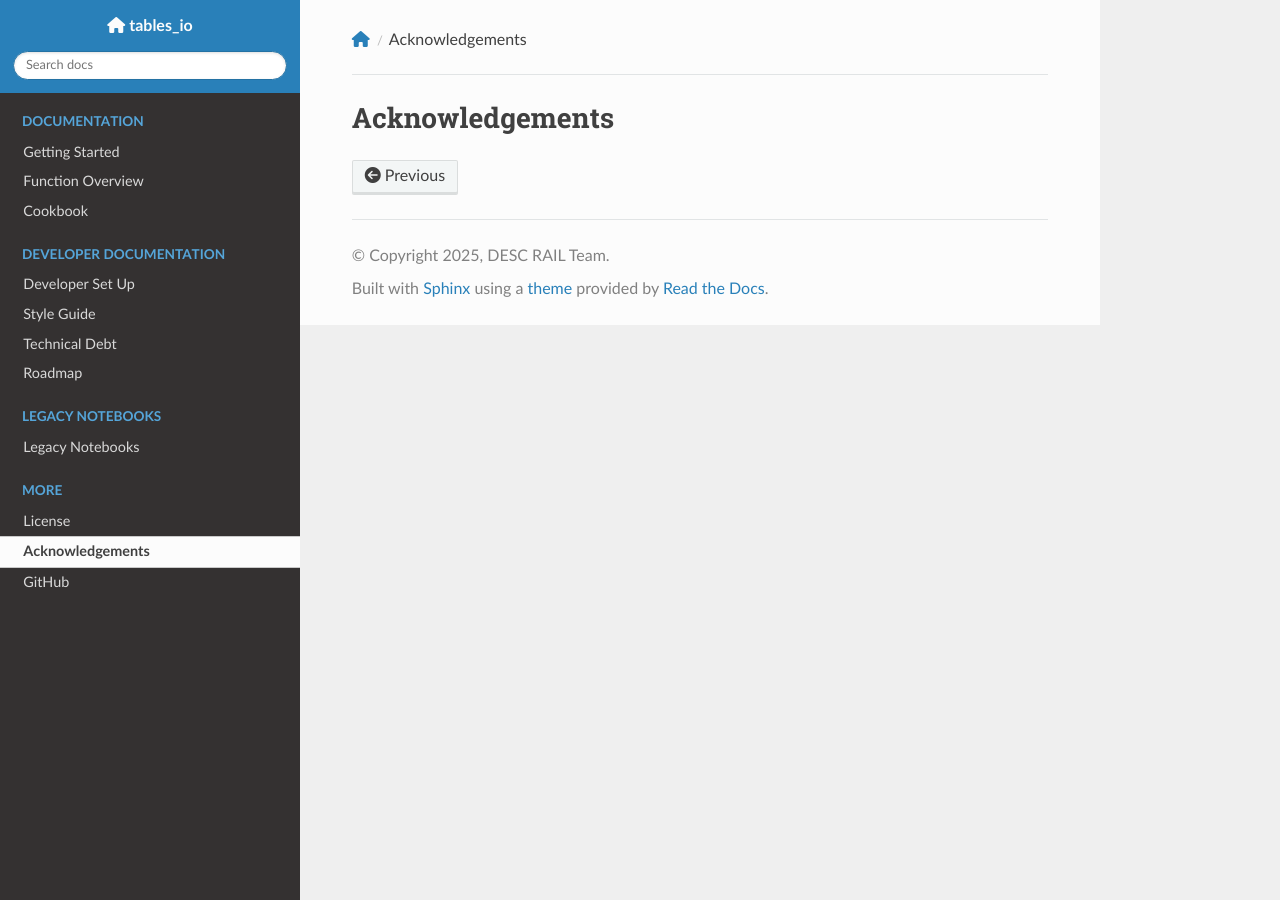
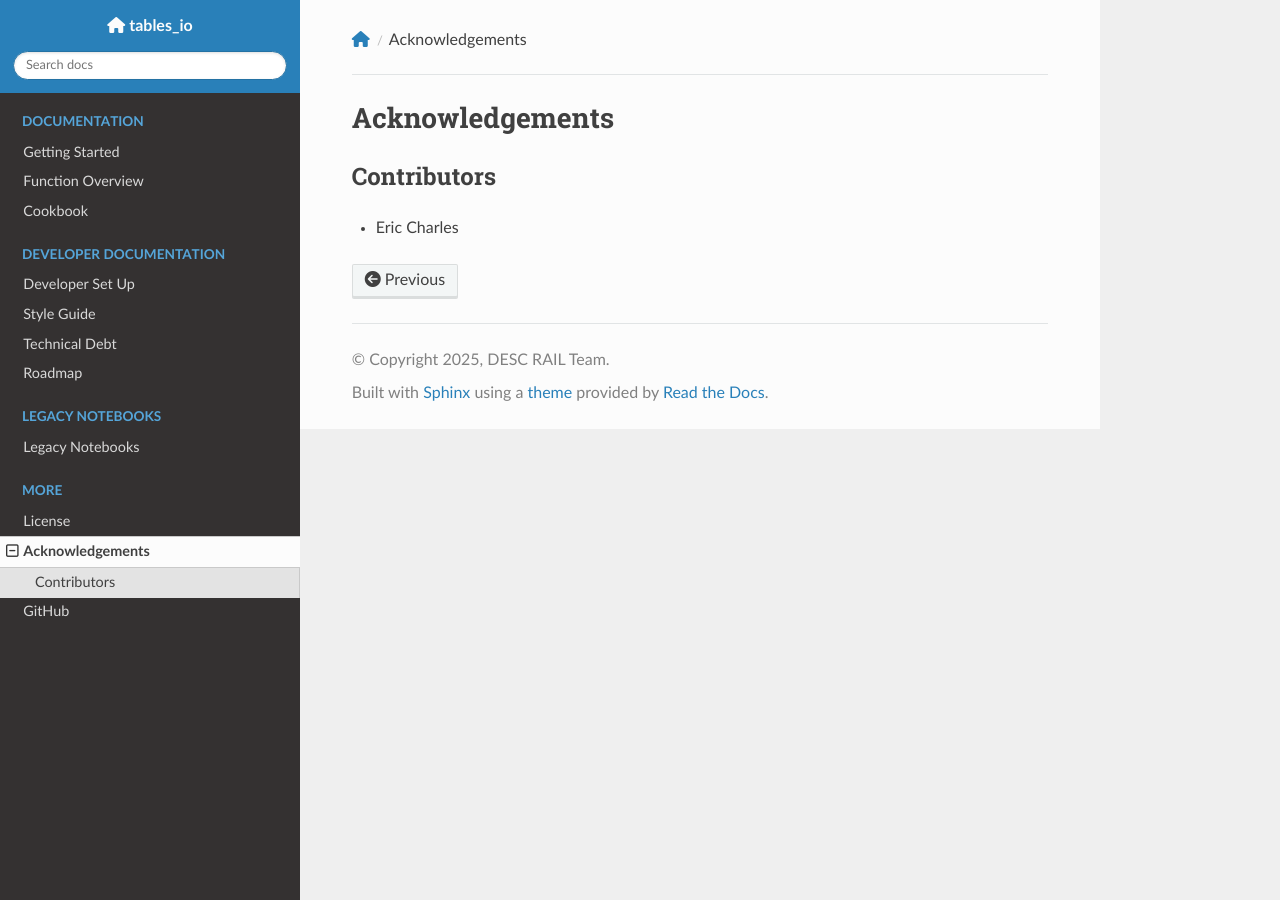
Before and after one commit to LSSTDESC/tables_io, a Sphinx documentation site: the page built from docs/acknowledgements.md, in a window 1280 px wide. Built offline with Sphinx 7.4.7 and the Read the Docs theme 3.1.0, drawn with Linux system fonts in a browser that asks for light colours; nearby versions of some CDN libraries; pages that are not in the unit, such as notebooks, are missing from menus; the version number could not be read and is left out.

Commit message:
updating acknowledgements and dependencies

```diff
--- a/docs/acknowledgements.md
+++ b/docs/acknowledgements.md
@@ -1 +1,5 @@
 # Acknowledgements
+
+## Contributors
+
+- Eric Charles
--- a/pyproject.toml
+++ b/pyproject.toml
@@ -20,7 +20,7 @@ dependencies = ["numpy>=1.21.0", "click", "deprecated>=1.2.0", "tables>=3.0", "h
 
 # On a mac, install optional dependencies with `pip install '.[dev]'` (include the single quotes)
 [project.optional-dependencies]
-full = ["astropy", "pyarrow"]
+full = ["astropy", "pyarrow"] # enables all of the tables_io file format options
 dev = [
     "astropy",
     "h5py>=2.9",
```
